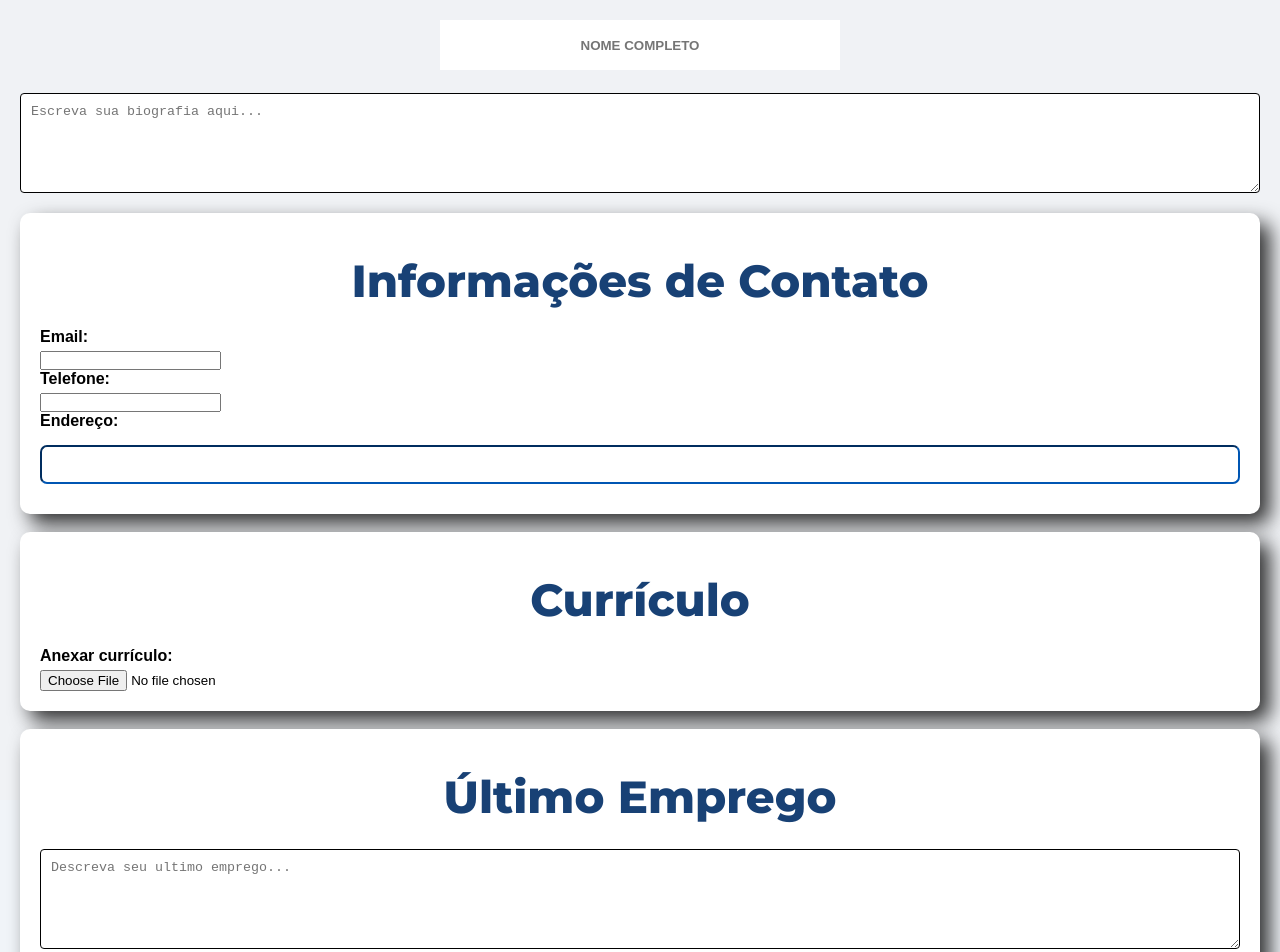
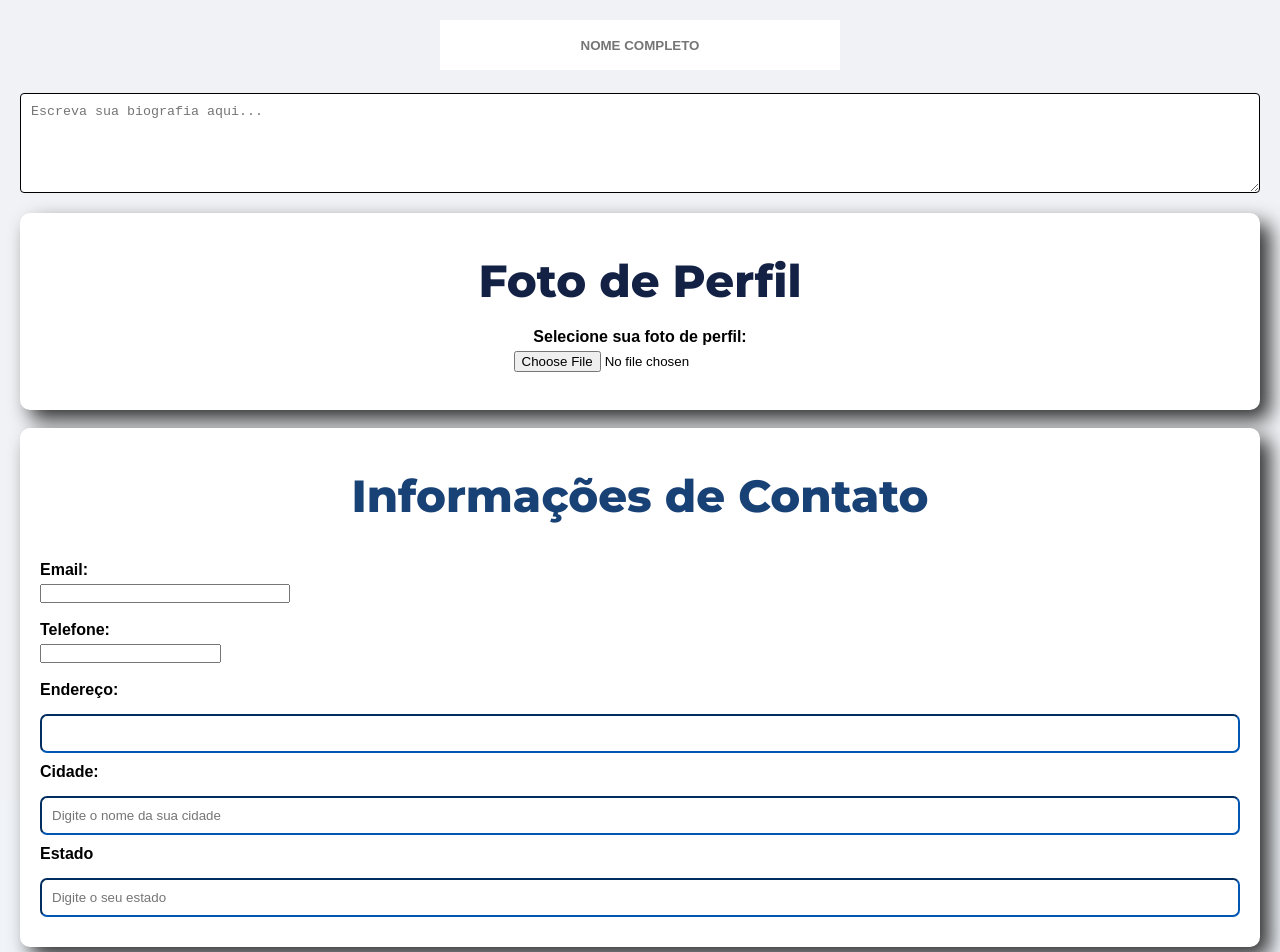
Before and after one commit to Mortari03/trampos-bauru, a React (Create React App) app: page /candidato_perfil in a window 1280 px wide. Shown: the top 952 px of the page. Built offline with nearby package versions, Linux system fonts and the light colour scheme.

Commit message:
Finalizado

```diff
--- a/src/estilo/candidato_perfil.css
+++ b/src/estilo/candidato_perfil.css
@@ -22,7 +22,7 @@
 }
 
 .NomeCompleto {
-  color: #184175;
+  color: #1f4980;
   text-align: center;
   width: 400px;
   height: 50px;
@@ -33,6 +33,14 @@
   text-transform: uppercase;
 }
 
+.FotoPerfil{
+  padding: 20px;
+  background-color: #ffffff;
+  border-radius: 10px;
+  box-shadow: 10px 10px 20px rgba(0, 0, 0, 0.8);
+  text-align: center;
+}
+
 .InfoContatos {
   padding: 20px;
   background-color: #ffffff;
@@ -40,6 +48,12 @@
   box-shadow: 10px 10px 20px rgba(0, 0, 0, 0.8);
 
 }
+
+/* Barra Email esta editando a largura do email dentro da informações de contato (div InfoConatos */
+.BarraEmail{
+  width: 250px;
+}
+
 
 .InfoContatosH2 {
   color: #184175;
@@ -135,3 +149,16 @@
   color: #184175;
   text-align: center;
 }
+
+.RedesSocias{
+  padding: 20px;
+  background-color: #ffffff;
+  border-radius: 10px;
+  box-shadow: 10px 10px 20px rgba(0, 0, 0, 0.8);
+
+}
+
+.RedesSociaisH2{
+  color: #184175;
+  text-align: center;
+}
--- a/src/paginas/candidato_perfil.tsx
+++ b/src/paginas/candidato_perfil.tsx
@@ -12,24 +12,36 @@ function CandidatoPerfil() {
         <div className="MainContent">
 
           <div className="AreaBio">
-            <input type="name" className="NomeCompleto" placeholder="Nome completo"/>
+
+            <input type="name" className="NomeCompleto" placeholder="Nome completo" />
+
 
             <br />
             <textarea id="biografia" name="bio" placeholder="Escreva sua biografia aqui..."></textarea>
           </div>
 
+          <div className="FotoPerfil">
+
+            <h2>Foto de Perfil</h2>
+            <label htmlFor="profilePicture">Selecione sua foto de perfil:</label>
+            <input type="file" id="profilePicture" name="profilePicture" accept="image/*" />
+            <br /><br />
+
+          </div>
+          <br />
           <div className="InfoContatos">
             <h2 className="InfoContatosH2">Informações de Contato</h2>
 
-            <label htmlFor="email">Email:</label> <input type="email" id="email" />
+            <label htmlFor="email"> <br />Email: </label> <input className="BarraEmail" type="email" id="email" />
 
-            <label htmlFor="phone">Telefone:</label> <input   type="tel"/>
+            <label htmlFor="phone"> <br /> Telefone:</label> <input type="tel" />
 
+            <label htmlFor="address"> <br />Endereço:</label> <input type="text" id="address" />
 
-            <label htmlFor="address">Endereço:</label> <input
-              type="text"
-              id="address"
-            />
+            <label htmlFor="City">Cidade:</label> <input type="text" placeholder="Digite o nome da sua cidade" />
+
+            <label htmlFor="State">Estado</label> <input type="text" placeholder="Digite o seu estado" />
+
           </div>
 
           <br />
@@ -81,7 +93,20 @@ function CandidatoPerfil() {
             <h2 className="InteressesH2">Áreas de Interesse</h2>
             <textarea id="BioInteresse" name="" placeholder="Qual a sua área de interesse?"></textarea>
           </div>
+          <br />
+          <br />
+          <div className="RedesSocias"> <h2 className="RedesSociaisH2">Redes Socias</h2>
+
+            <label className="BarraRedeSocial" htmlFor="github">GitHub:</label>
+            <input type="url" id="github" name="github" placeholder="https://github.com/seu-usuario" />
+
+            <label className="BarraRedeSocial">LinkedIn:</label>
+            <input type="url" id="linkedin" name="linkedin" placeholder="https://linkedin.com/in/seu-usuario" />
+          </div>
+
+
         </div>
+
       </div>
     </div>
   );
```
